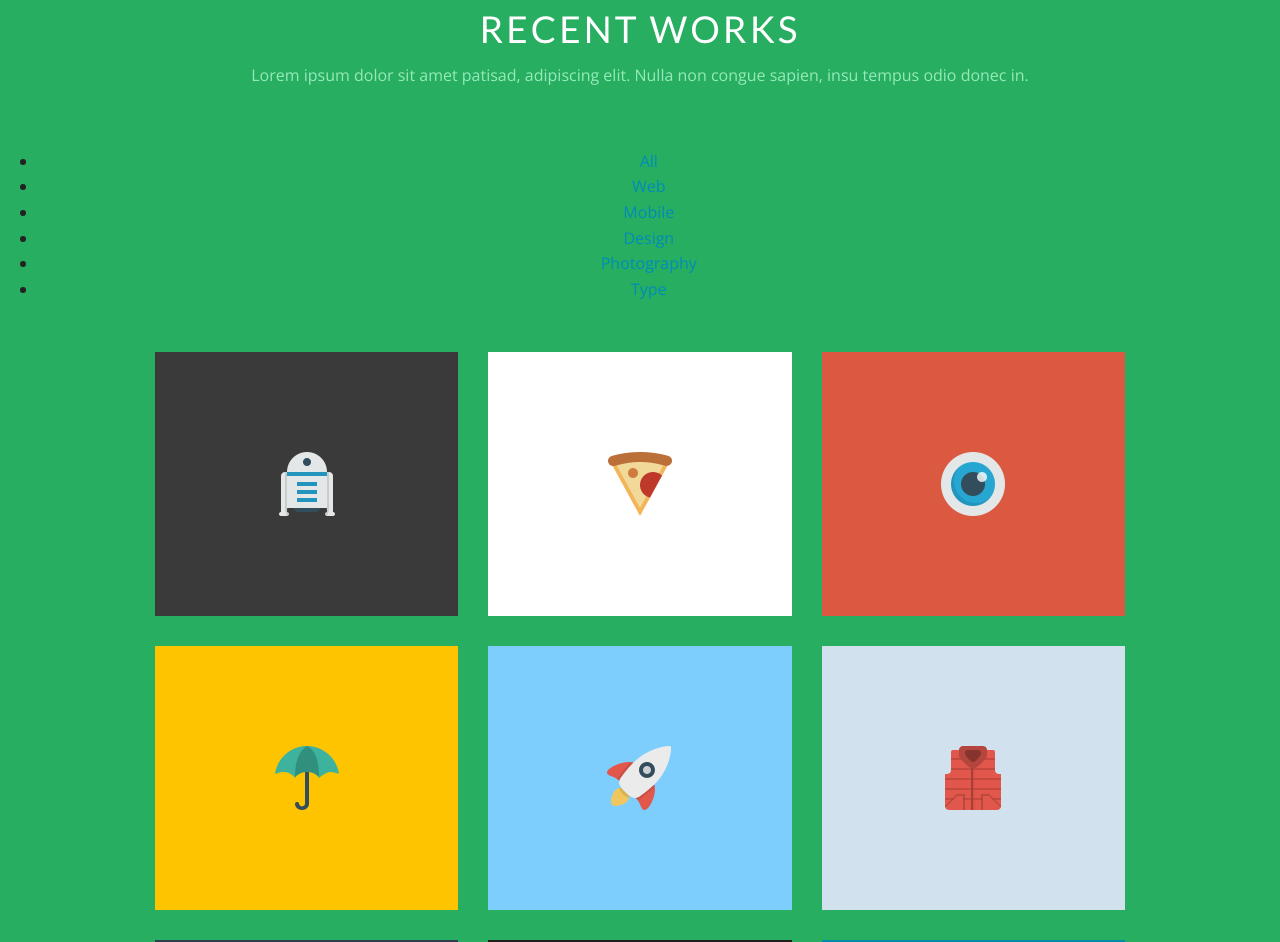
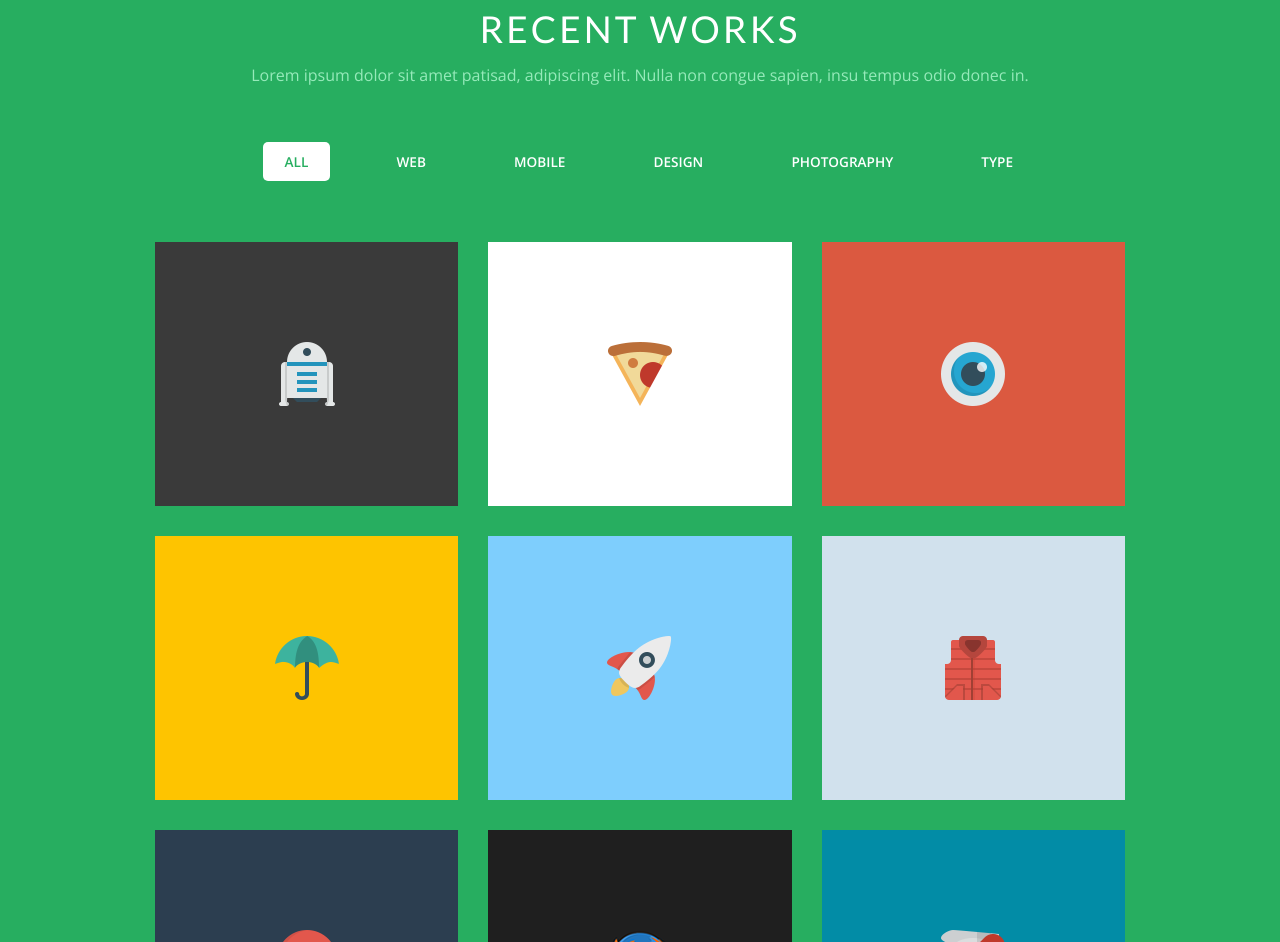
Before and after one commit to phantomhand/build-a-responsive-website, a plain HTML site: page index.html in a window 1280 px wide. Shown: the part 956-1898 px from the top of the page. Drawn offline with nearby package versions, Linux system fonts and the light colour scheme.

Commit message:
Add styles for 'fancy' (inline) lists
Completed through Section 3, Lecture 13 – Fancy Lists

Note: Somehow the class name 'inline-list' (used in the tutorial) broke the center text alignment inherited from the 'recent' class, tested and verified in multiple browsers. For some reason, simply changing the class name to anything other than 'inline-list' corrected the problem, which is why I have named the class 'fancy-list' after the name of the lecture.

```diff
--- a/css/custom.css
+++ b/css/custom.css
@@ -180,3 +180,36 @@ nav#main ul li a:not(.button) {
 	margin-top: 40px;
 	font-weight: 600;
 }
+
+.recent ul li a {
+	color: #fff;
+	border: 2px solid transparent;
+	padding: 8px 20px;
+	border-radius: 5px;
+	font-weight: 600;
+}
+
+.recent ul li a:hover {
+	border: 2px solid #fff;
+}
+
+.recent ul li.selected a {
+	background: #fff;
+	color: #27ae60;
+}
+
+
+/* Lists */
+
+.fancy-list {
+	list-style-type: none;
+}
+
+.fancy-list li {
+	display: inline-block;
+	margin: 0 20px;
+	margin-bottom: 20px;
+	text-transform: uppercase;
+	font-size: .85em;
+	font-weight: 900;
+}
```
